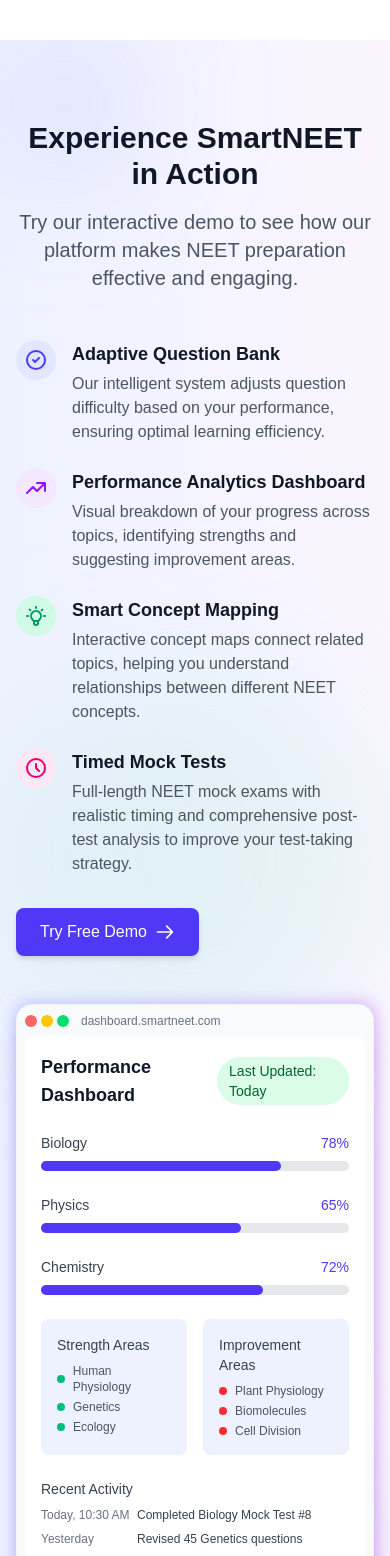
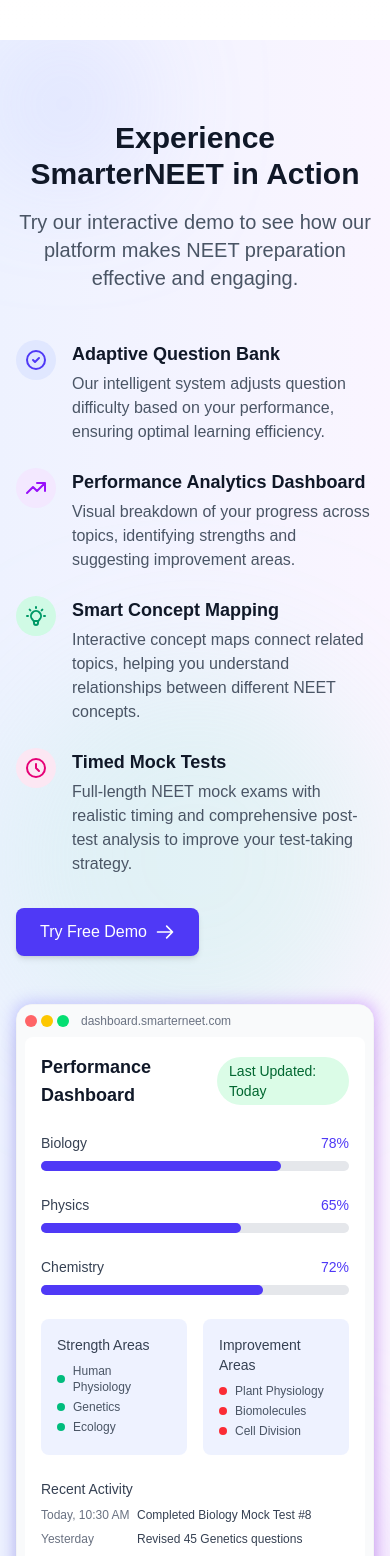
Before and after one commit to aemadhavan/smartneet, a Next.js app: page / in a window 390 px wide. Shown: the part 4880-6436 px from the top of the page. Built offline with nearby package versions, Linux system fonts and the light colour scheme; no server answers.

Commit message:
fix: Update brand name from "SmartNEET" to "SmarterNEET" across multiple files

```diff
--- a/package.json
+++ b/package.json
@@ -1,5 +1,5 @@
 {
-  "name": "smartneet",
+  "name": "smarterneet",
   "version": "0.1.0",
   "private": true,
   "scripts": {
--- a/src/components/home/CTASection.tsx
+++ b/src/components/home/CTASection.tsx
@@ -76,7 +76,7 @@ const fadeIn = {
             variants={fadeIn}
           >
             <h2 className="text-3xl md:text-5xl font-bold mb-6">Ready to Transform Your NEET Preparation?</h2>
-            <p className="text-xl text-indigo-100 mb-10">Join thousands of successful students who achieved their dream medical college seats with SmartNEET.</p>
+            <p className="text-xl text-indigo-100 mb-10">Join thousands of successful students who achieved their dream medical college seats with SmarterNEET.</p>
 
             <motion.div
               className="flex flex-col sm:flex-row justify-center space-y-4 sm:space-y-0 sm:space-x-6"
@@ -112,7 +112,7 @@ const fadeIn = {
                 </div>
                 <div className="ml-4">
                   <div className="font-medium">60,000+ Students</div>
-                  <div className="text-sm text-indigo-200">Trust SmartNEET</div>
+                  <div className="text-sm text-indigo-200">Trust SmarterNEET</div>
                 </div>
               </div>
 
--- a/src/components/home/InteractiveDemoSection.tsx
+++ b/src/components/home/InteractiveDemoSection.tsx
@@ -52,7 +52,7 @@ const fadeIn = {
                         viewport={{ once: true, margin: "-100px" }}
                         variants={fadeIn}
                       >
-                        <h2 className="text-3xl md:text-4xl font-bold text-gray-900 mb-4">Experience SmartNEET in Action</h2>
+                        <h2 className="text-3xl md:text-4xl font-bold text-gray-900 mb-4">Experience SmarterNEET in Action</h2>
                         <p className="text-xl text-gray-600 max-w-2xl mx-auto">Try our interactive demo to see how our platform makes NEET preparation effective and engaging.</p>
                       </motion.div>
 
@@ -144,7 +144,7 @@ const fadeIn = {
                                   <div className="w-3 h-3 rounded-full bg-red-400"></div>
                                   <div className="w-3 h-3 rounded-full bg-yellow-400"></div>
                                   <div className="w-3 h-3 rounded-full bg-green-400"></div>
-                                  <div className="ml-2 text-xs text-gray-500">dashboard.smartneet.com</div>
+                                  <div className="ml-2 text-xs text-gray-500">dashboard.smarterneet.com</div>
                                 </div>
 
                                 <div className="bg-white rounded-lg p-4">
--- a/src/components/home/SuccessStoriesSection.tsx
+++ b/src/components/home/SuccessStoriesSection.tsx
@@ -29,7 +29,7 @@ const fadeIn = {
       rank: "AIR 342",
       year: "2023",
       image: "/student1.jpg",
-      quote: "SmartNEET helped me identify my weak areas in Biology. After 3 months of focused practice, I improved my score by 15%."
+      quote: "SmarterNEET helped me identify my weak areas in Biology. After 3 months of focused practice, I improved my score by 15%."
     },
     {
       name: "Rahul Patel",
@@ -60,7 +60,7 @@ const fadeIn = {
                   >
                     <span className="px-3 py-1 text-sm font-medium bg-indigo-100 text-indigo-800 rounded-full inline-block mb-4">SUCCESS STORIES</span>
                     <h2 className="text-3xl md:text-4xl font-bold text-gray-900 mb-4">Meet Our Top Achievers</h2>
-                    <p className="text-xl text-gray-600 max-w-2xl mx-auto">Hear directly from students who cracked NEET with SmartNEET&apos;s help.</p>
+                    <p className="text-xl text-gray-600 max-w-2xl mx-auto">Hear directly from students who cracked NEET with SmarterNEET&apos;s help.</p>
                   </motion.div>
 
                   <motion.div
--- a/src/components/home/ViralFeaturesSection.tsx
+++ b/src/components/home/ViralFeaturesSection.tsx
@@ -52,7 +52,7 @@ const fadeIn = {
             variants={fadeIn}
           >
             <span className="px-3 py-1 text-sm font-medium bg-emerald-100 text-emerald-800 rounded-full inline-block mb-4">VIRAL FEATURES</span>
-            <h2 className="text-3xl md:text-4xl font-bold text-gray-900 mb-4">What Makes SmartNEET Different</h2>
+            <h2 className="text-3xl md:text-4xl font-bold text-gray-900 mb-4">What Makes SmarterNEET Different</h2>
             <p className="text-xl text-gray-600 max-w-2xl mx-auto">Innovative features that transform how you prepare for NEET.</p>
           </motion.div>
 
@@ -142,7 +142,7 @@ const fadeIn = {
                   <div className="bg-indigo-600 p-4 text-white">
                     <div className="flex items-center justify-between mb-2">
                       <div className="flex items-center">
-                        <span className="font-bold text-lg mr-2">SmartNEET</span>
+                        <span className="font-bold text-lg mr-2">SmarterNEET</span>
                         <span className="text-xs px-2 py-0.5 bg-indigo-800 rounded-full">BETA</span>
                       </div>
                       <div className="flex space-x-2">
--- a/src/components/layout/Footer.tsx
+++ b/src/components/layout/Footer.tsx
@@ -72,7 +72,7 @@ const Footer = () => {
         </div>
 
         <div className="mt-12 pt-8 border-t border-gray-800 flex flex-col md:flex-row justify-between items-center">
-          <p className="text-gray-400">&copy; 2025 SmartNEET.com. All rights reserved.</p>
+          <p className="text-gray-400">&copy; 2025 SmarterNEET.com. All rights reserved.</p>
           <div className="mt-4 md:mt-0 flex space-x-6">
             <a href="#" className="text-gray-400 hover:text-white transition-colors">Privacy Policy</a>
             <a href="#" className="text-gray-400 hover:text-white transition-colors">Terms of Service</a>
```
Also changed, not shown: 1 other file (tests, documents, lock files or other folders).
